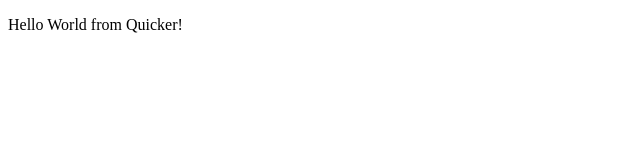
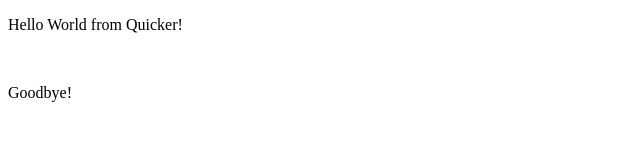
Before and after one commit to rmarx/quicker, a website: page public/index.html in a window 1280 px wide. Shown: the full height of the page, 0-640 px from the left. Drawn offline with Linux system fonts and the light colour scheme.

Commit message:
public 1. Made index.html a bit bigger

```diff
--- a/public/index.html
+++ b/public/index.html
@@ -5,5 +5,7 @@
     </head>
     <body>
         <p>Hello World from Quicker!</p>
+        <br/>
+        <p>Goodbye!</p>
     </body>
 </html>
```
